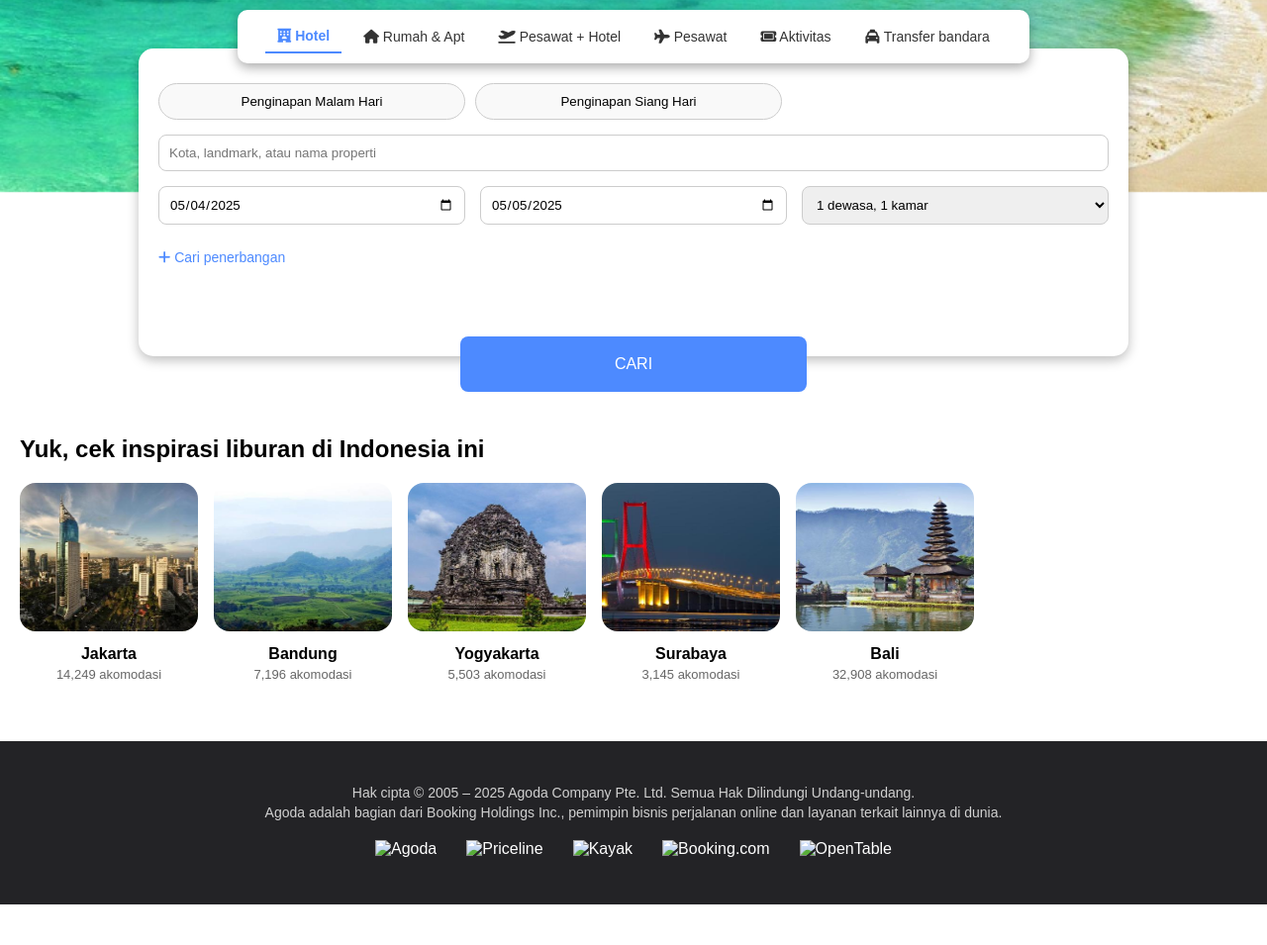
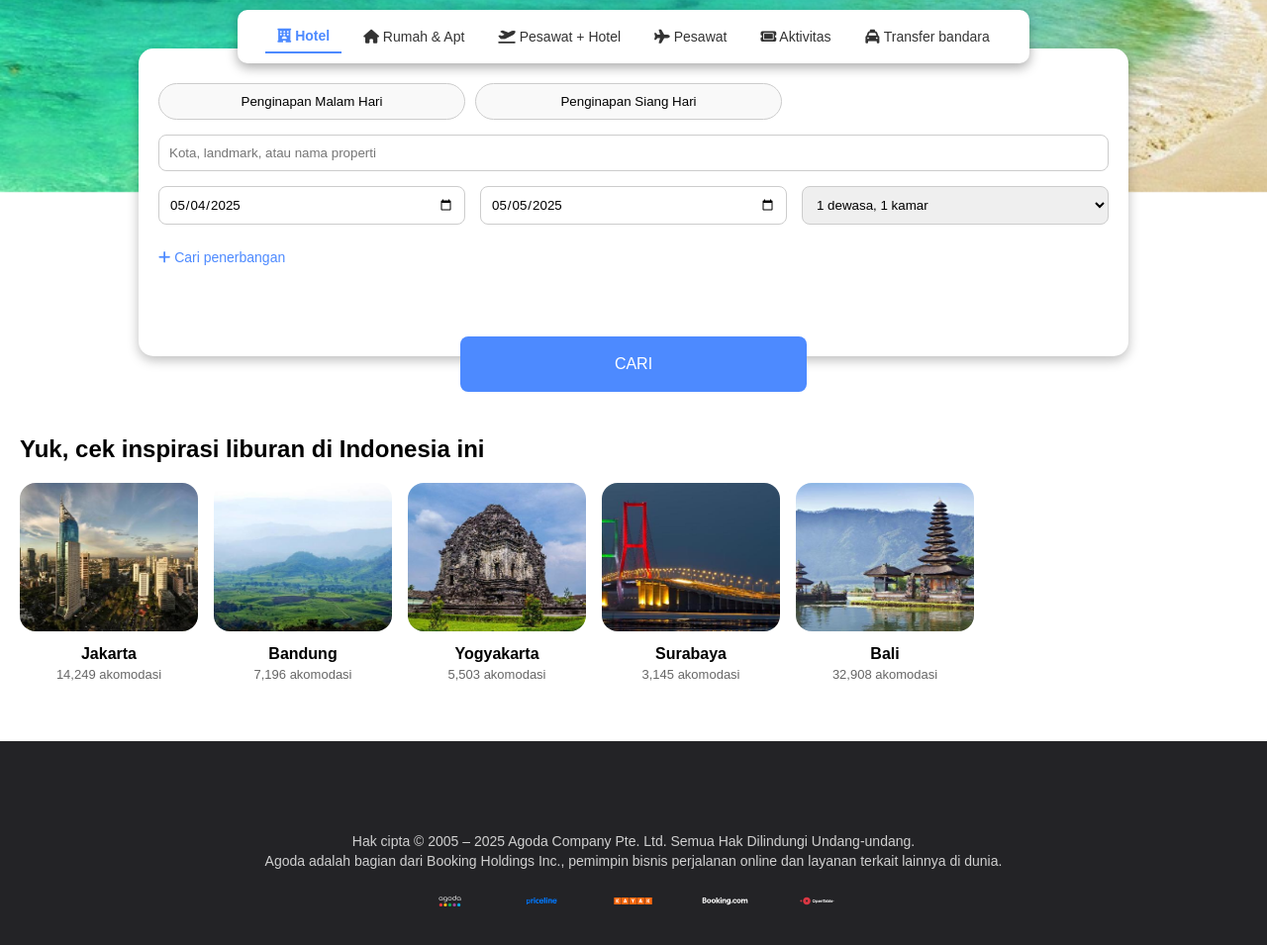
Before and after one commit to ryanhidayat-rr/clone-agoda, a plain HTML site: page index.html in a window 1280 px wide. Shown: the part 155-1110 px from the top of the page at 99% size. Before the commit the page ends 1069 px from the top, so only its background shows below. Drawn offline with Linux system fonts and the light colour scheme.

```diff
--- a/assets/style.css
+++ b/assets/style.css
@@ -254,7 +254,7 @@
   .footer {
     background-color: #232326;
     color: #fff;
-    padding: 40px 20px;
+    padding: 89px 2px;
     font-family: sans-serif;
   }
 
--- a/index.html
+++ b/index.html
@@ -124,11 +124,11 @@
             <p>Agoda adalah bagian dari Booking Holdings Inc., pemimpin bisnis perjalanan online dan layanan terkait lainnya di dunia.</p>
           </div>
           <div class="footer-logos">
-            <img src="logo-agoda.png" alt="Agoda" />
-            <img src="logo-priceline.png" alt="Priceline" />
-            <img src="logo-kayak.png" alt="Kayak" />
-            <img src="logo-booking.png" alt="Booking.com" />
-            <img src="logo-opentable.png" alt="OpenTable" />
+            <img src="assets/img/agoda-logo-white2.svg" alt="Agoda" />
+            <img src="assets/img/priceline-logo-white2.svg" alt="Priceline" />
+            <img src="assets/img/kayak-logo-white2.svg" alt="Kayak" />
+            <img src="assets/img/Booking_Com_Logotype_Aug2020_White.svg" alt="Booking.com" />
+            <img src="assets/img/open-table-logo-white2.svg" alt="OpenTable" />
           </div>
         </div>
       </footer>
```
Also changed, not shown: assets/img/Booking_Com_Logotype_Aug2020_White.svg (added), assets/img/agoda-logo-white2.svg (added), assets/img/kayak-logo-white2.svg (added), assets/img/open-table-logo-white2.svg (added), assets/img/priceline-logo-white2.svg (added).
